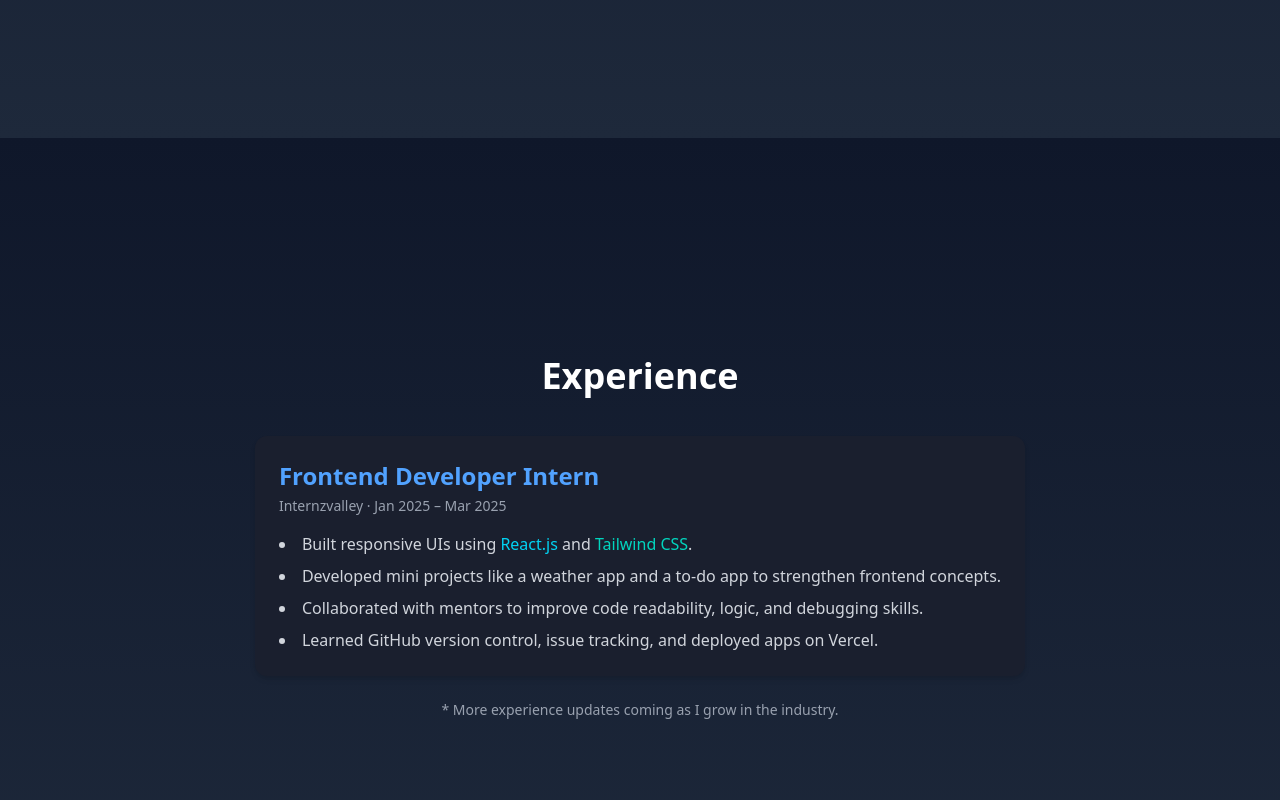
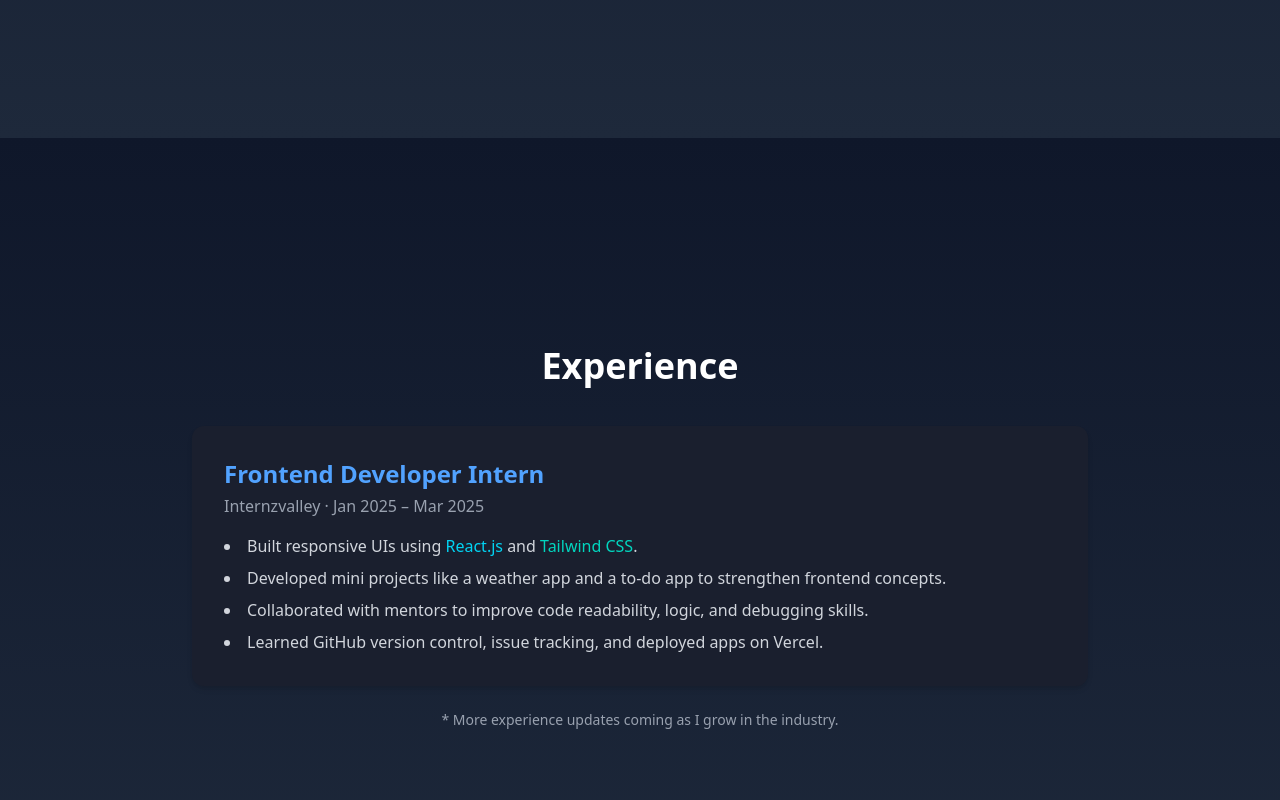
Before and after one commit to Jayminraval2908/My_Portfolio, a React (Vite) app: page / in a window 1280 px wide. Shown: the part 2080-2880 px from the top of the page. Built offline with nearby package versions, Linux system fonts and the light colour scheme.

Commit message:
Update Experience.jsx

```diff
--- a/src/components/Experience.jsx
+++ b/src/components/Experience.jsx
@@ -2,19 +2,24 @@ import React from 'react';
 
 function Experience() {
   return (
-    <section id="Experience" className="h-screen flex items-center bg-gradient-to-b from-[#0f172a] to-[#1e293b] text-white px-10 md:px-20">
-      <div className="max-w-4xl mx-auto">
-        <h2 className="text-3xl md:text-4xl font-bold mb-10 text-center">Experience</h2>
+    <section
+      id="Experience"
+      className="min-h-screen flex items-center justify-center bg-gradient-to-b from-[#0f172a] to-[#1e293b] text-white px-6 sm:px-10 md:px-20 py-16"
+    >
+      <div className="max-w-4xl w-full">
+        <h2 className="text-3xl sm:text-4xl font-bold mb-10 text-center">
+          Experience
+        </h2>
 
-        <div className="bg-[#1a1f2e] p-6 rounded-xl shadow-md hover:shadow-lg transition-shadow duration-300">
-          <h3 className="text-xl md:text-2xl font-semibold text-blue-400">
+        <div className="bg-[#1a1f2e] p-5 sm:p-6 md:p-8 rounded-xl shadow-md hover:shadow-lg transition-shadow duration-300">
+          <h3 className="text-xl sm:text-2xl font-semibold text-blue-400">
             Frontend Developer Intern
           </h3>
-          <p className="text-sm text-gray-400 mt-1">
+          <p className="text-sm sm:text-base text-gray-400 mt-1">
             Internzvalley · Jan 2025 – Mar 2025
           </p>
 
-          <ul className="list-disc list-inside mt-4 space-y-2 text-sm md:text-base text-gray-300">
+          <ul className="list-disc list-inside mt-4 space-y-2 text-sm sm:text-base text-gray-300">
             <li>
               Built responsive UIs using <span className="text-cyan-400">React.js</span> and{' '}
               <span className="text-teal-400">Tailwind CSS</span>.
@@ -31,7 +36,7 @@ function Experience() {
           </ul>
         </div>
 
-        <p className="text-center text-sm text-gray-400 mt-6">
+        <p className="text-center text-xs sm:text-sm text-gray-400 mt-6">
           * More experience updates coming as I grow in the industry.
         </p>
       </div>
```
